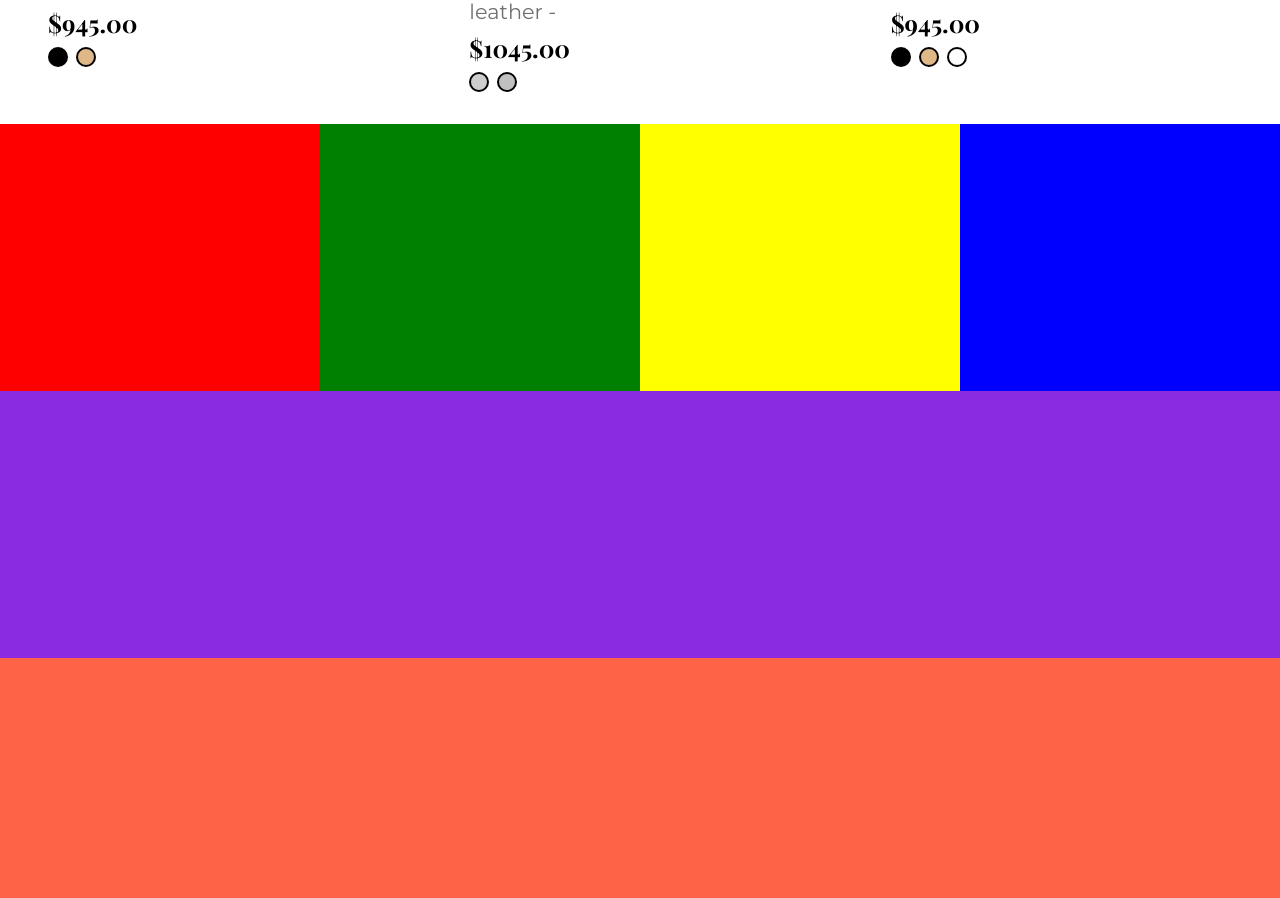
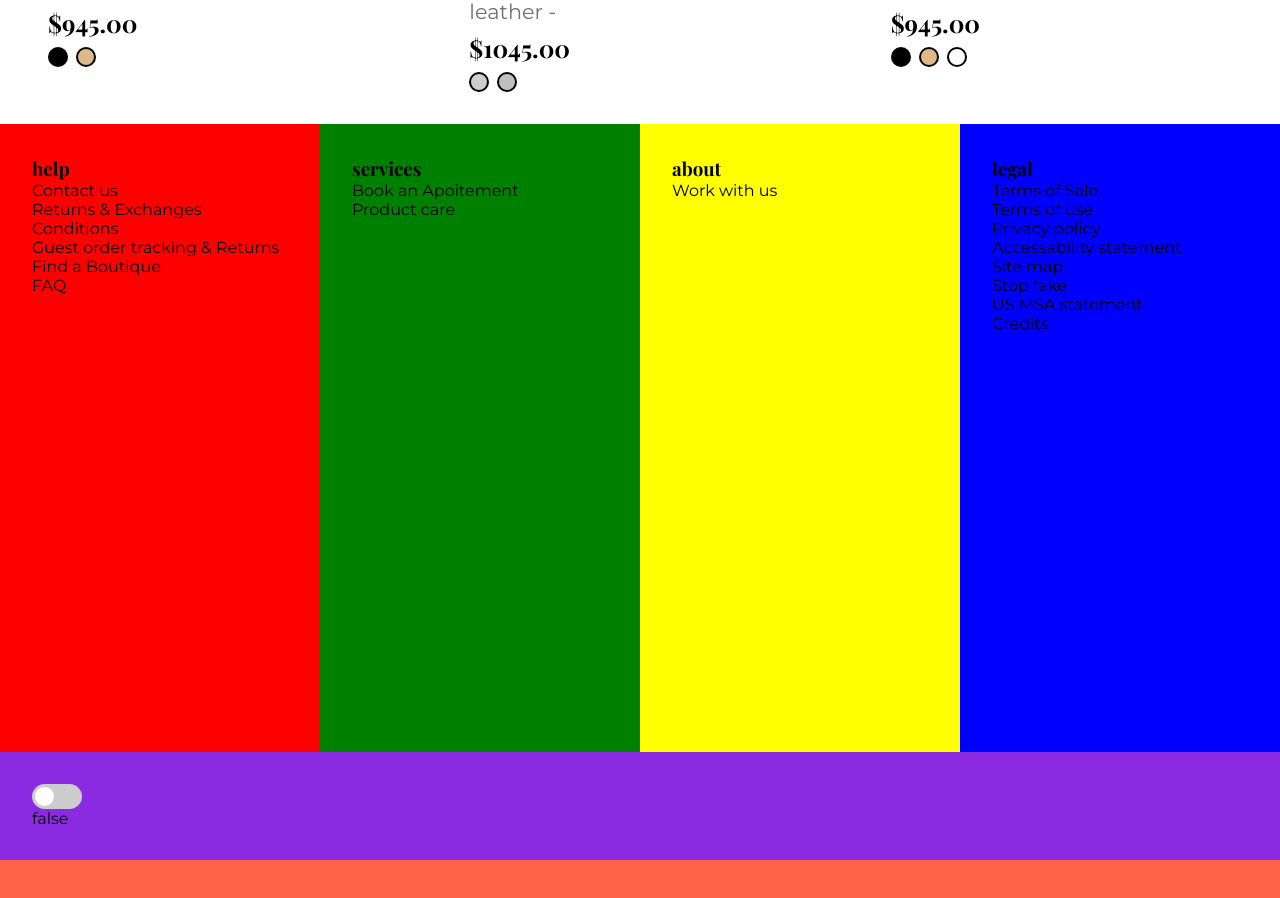
Before and after one commit to yusef-codes10/f-and-m, a Vue app: page / in a window 1280 px wide. Shown: the part 1385-2283 px from the top of the page. Built offline with nearby package versions, Linux system fonts and the light colour scheme.

Commit message:
footer content & toggle btn component

```diff
--- a/src/components/FFooter.vue
+++ b/src/components/FFooter.vue
@@ -1,12 +1,48 @@
-<script setup></script>
+<script setup>
+import ToggleBtn from './ToggleBtn.vue'
+</script>
 
 <template>
   <footer>
-    <div class="help"></div>
-    <div class="services"></div>
-    <div class="about"></div>
-    <div class="legal"></div>
-    <div class="links"></div>
+    <div class="help">
+      <h3>help</h3>
+      <ul>
+        <li>Contact us</li>
+        <li>Returns & Exchanges Conditions</li>
+        <li>Guest order tracking & Returns</li>
+        <li>Find a Boutique</li>
+        <li>FAQ</li>
+      </ul>
+    </div>
+    <div class="services">
+      <h3>services</h3>
+      <ul>
+        <li>Book an Apoitement</li>
+        <li>Product care</li>
+      </ul>
+    </div>
+    <div class="about">
+      <h3>about</h3>
+      <ul>
+        <li>Work with us</li>
+      </ul>
+    </div>
+    <div class="legal">
+      <h3>legal</h3>
+      <ul>
+        <li>Terms of Sale</li>
+        <li>Terms of use</li>
+        <li>Privacy policy</li>
+        <li>Accessability statement</li>
+        <li>Site map</li>
+        <li>Stop fake</li>
+        <li>US MSA statement</li>
+        <li>Credits</li>
+      </ul>
+    </div>
+    <div class="links">
+      <ToggleBtn />
+    </div>
     <div class="logo"></div>
   </footer>
 </template>
@@ -18,6 +54,7 @@ footer {
 
   display: grid;
   grid-template-columns: repeat(4, 1fr);
+  grid-template-rows: 2fr auto auto;
   grid-template-areas:
     'help services about legal'
     'links links links links'
@@ -49,4 +86,16 @@ footer {
   background-color: tomato;
   grid-area: logo;
 }
+.help,
+.services,
+.about,
+.legal,
+.links,
+.logo {
+  padding: 2rem;
+}
+
+ul {
+  list-style-type: none;
+}
 </style>
--- /dev/null
+++ b/src/components/ToggleBtn.vue
@@ -0,0 +1,57 @@
+<script setup>
+import { ref } from 'vue'
+const isOn = ref(false)
+</script>
+
+<template>
+  <label class="switch">
+    <input type="checkbox" v-model="isOn" />
+    <span class="slider"></span>
+  </label>
+
+  <p>{{ isOn }}</p>
+</template>
+
+<style>
+.switch {
+  position: relative;
+  display: inline-block;
+  width: 50px;
+  height: 25px;
+}
+
+.switch input {
+  opacity: 0;
+  width: 0;
+  height: 0;
+}
+
+.slider {
+  position: absolute;
+  cursor: pointer;
+  background-color: #ccc;
+  border-radius: 25px;
+  inset: 0;
+  transition: 0.3s;
+}
+
+.slider::before {
+  content: '';
+  position: absolute;
+  height: 19px;
+  width: 19px;
+  left: 3px;
+  top: 3px;
+  background: white;
+  border-radius: 50%;
+  transition: 0.3s;
+}
+
+input:checked + .slider {
+  background-color: #4caf50;
+}
+
+input:checked + .slider::before {
+  transform: translateX(25px);
+}
+</style>
```
